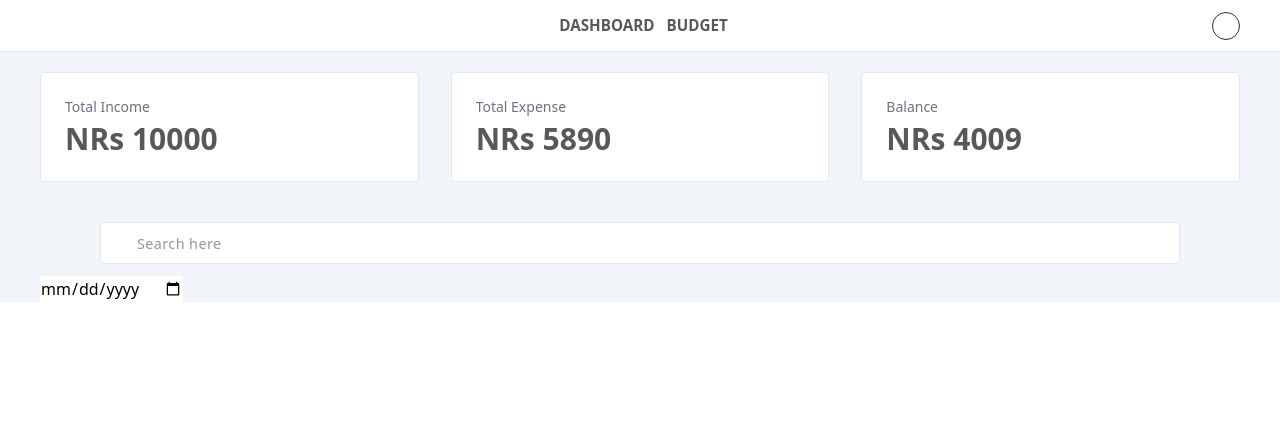
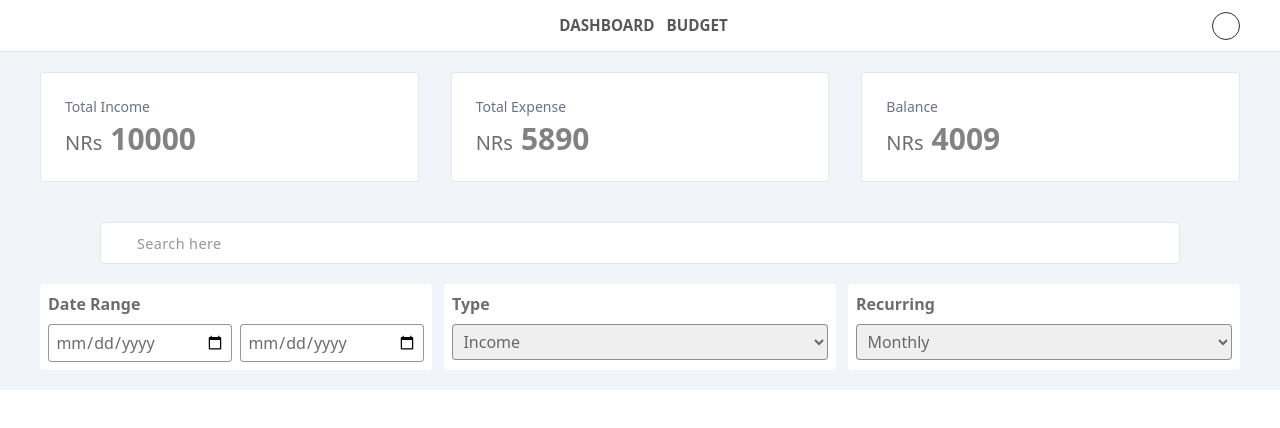
Before and after one commit to if1eight0sty/budg-track, a React (Vite) app in the folder budg-track/: page / in a window 1280 px wide. Shown: the top 428 px of the page. Built offline with nearby package versions, Linux system fonts and the light colour scheme; some icons are missing.

Commit message:
Refactor stat card and filter fields components

```diff
--- a/budg-track/src/components/stats/components/stat-cards.jsx
+++ b/budg-track/src/components/stats/components/stat-cards.jsx
@@ -8,8 +8,11 @@ const StatCard = ({ value, title }) => {
           <dt className="text-sm font-medium text-gray-500 truncate">
             {title}
           </dt>
-          <dd className="mt-1 text-3xl font-semibold text-[#2e2e2e]/80">
-            NRs {value}
+          <dd className="mt-1 text-[#2e2e2e]/70">
+            <span className="mr-2 text-xl">NRs</span>
+            <span className="text-3xl font-semibold text-[#2e2e2e]/60">
+              {value}
+            </span>
           </dd>
         </div>
       </div>
--- a/budg-track/src/pages/home/components/search/components/filter-fields.jsx
+++ b/budg-track/src/pages/home/components/search/components/filter-fields.jsx
@@ -1,9 +1,51 @@
 const FilterFields = () => {
   return (
     <>
-      <div className=" mt-3">
-        <div className="">
-          <input type="date" />
+      <div className="my-5 grid gap-3 md:grid-cols-3">
+        <div className="bg-white text-[#2e2e2e]/70 p-2  rounded">
+          <p htmlFor="from" className="font-semibold">
+            Date Range
+          </p>
+          <div className="flex gap-x-2 mt-2">
+            <input
+              type="date"
+              name="from-date"
+              className="border py-[.3rem] px-[.4rem] rounded border-[#2e2e2e]/50 w-full  min-w-[8em]"
+            />
+            <input
+              type="date"
+              name="to-date"
+              className="border py-[.3rem] px-[.4rem] rounded border-[#2e2e2e]/50  w-full min-w-[8em]"
+            />
+          </div>
+        </div>
+        <div className="bg-white text-[#2e2e2e]/70 p-2 rounded">
+          <p htmlFor="type" className="font-semibold">
+            Type
+          </p>
+          <div className="flex gap-x-2 mt-2">
+            <select
+              name="type"
+              className="border py-[.3rem] px-[.4rem] rounded border-[#2e2e2e]/50 outline-none w-full"
+            >
+              <option value="income">Income</option>
+              <option value="expense">Expense</option>
+            </select>
+          </div>
+        </div>
+        <div className="bg-white text-[#2e2e2e]/70 p-2 rounded">
+          <p htmlFor="recurring" className="font-semibold">
+            Recurring
+          </p>
+          <div className="flex gap-x-2 mt-2">
+            <select
+              name="recurring"
+              className="border py-[.3rem] px-[.4rem] rounded border-[#2e2e2e]/50 outline-none w-full"
+            >
+              <option value="monthly">Monthly</option>
+              <option value="one time">One Time</option>
+            </select>
+          </div>
         </div>
       </div>
     </>
```
